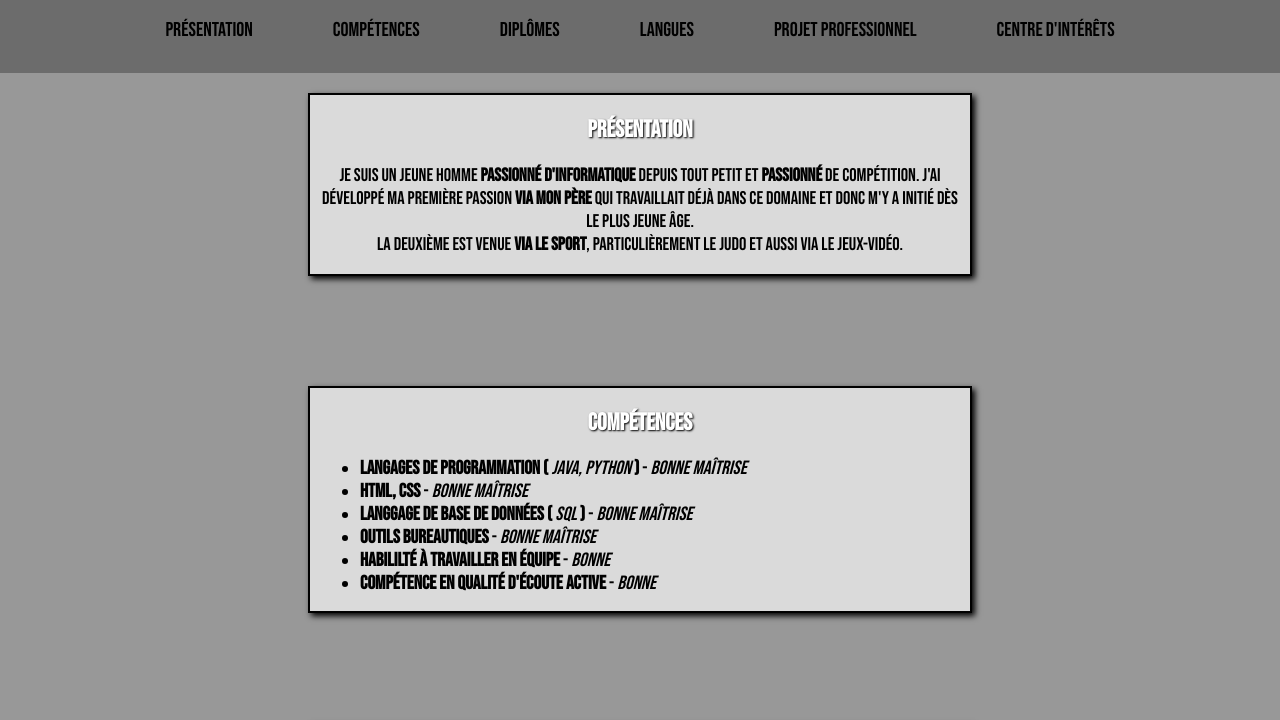
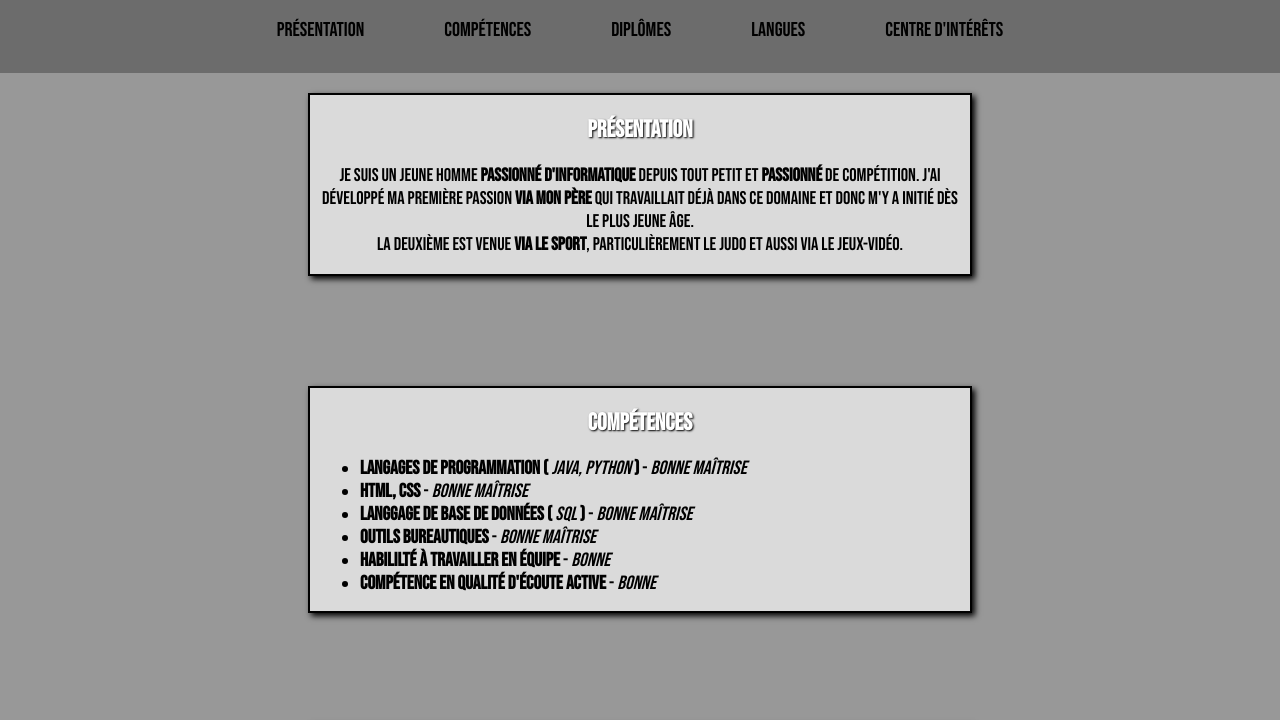
Before and after one commit to Chaounne/chaounne.github.io, a plain HTML site: page index.html in a window 1280 px wide. Shown: the part 135-855 px from the top of the page. Drawn offline with Linux system fonts and the light colour scheme; files whose address does not match are found by name.

Commit message:
Add files via upload

```diff
--- a/index.html
+++ b/index.html
@@ -17,7 +17,6 @@
 			<li><a href="#Competence">Compétences</a></li>
 			<li><a href="#Diplome">Diplômes</a></li>
 			<li><a href="#Langue">Langues</a></li>
-			<li><a href="#Projet">Projet Professionnel</a></li>
 			<li><a href="#Interet">Centre d'intérêts</a></li>
 		</ul>
 	</nav>
```
